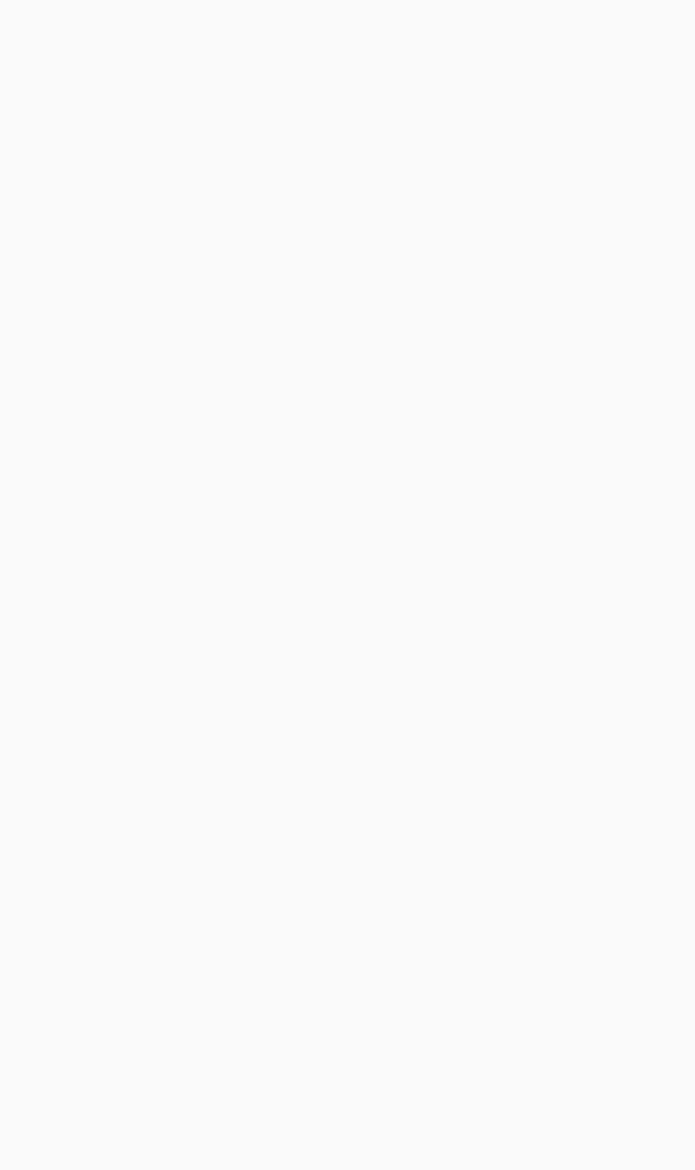
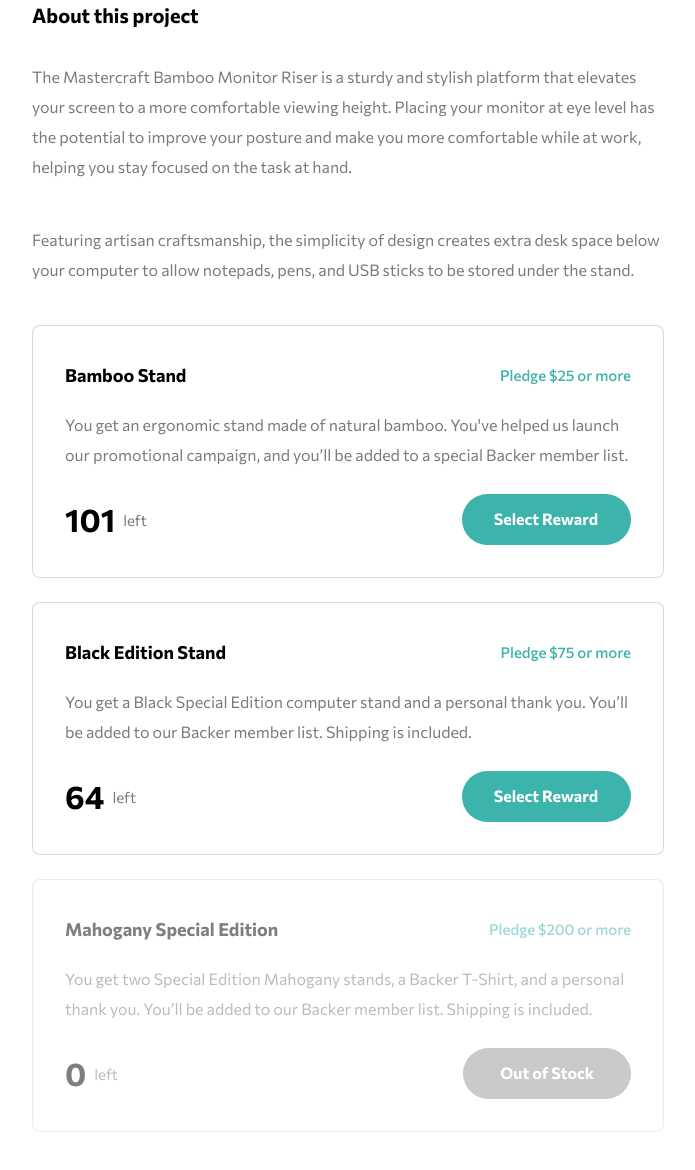
Before and after one commit to ionStici/crowdfunding-product-page, a website with bundled scripts: page index.html in a window 1280 px wide. Shown: the part 874-2044 px from the top of the page, without its empty margins (292-987 px from the left). Before the commit the page ends 1304 px from the top, so only its background shows below. Built offline with nearby package versions, Linux system fonts and the light colour scheme.

Commit message:
Add about section

```diff
--- a/index.html
+++ b/index.html
@@ -73,41 +73,68 @@
             </div>
         </section>
 
-        <section style="margin-bottom: 500px;"></section>
+        <section class="about">
+            <div class="about__container">
+                <div class="about__content-wrapper">
+                    <h2 class="h2 u-about-h2-margin-bottom">About this project</h2>
+                    <p class="p">The Mastercraft Bamboo Monitor Riser is a sturdy and stylish platform that elevates your screen to a more comfortable viewing height. Placing your monitor at eye level has the potential to improve your posture and make you more comfortable while at work, helping you stay focused on the task at hand.</p>
+                    <br>
+                    <p class="p">Featuring artisan craftsmanship, the simplicity of design creates extra desk space below your computer to allow notepads, pens, and USB sticks to be stored under the stand.</p>
+                </div>
+
+                <div class="about__box">
+                    <div class="about__box__heading-wrapper">
+                        <h3 class="about__h3">Bamboo Stand</h3>
+                        <p class="about__price">Pledge $25 or more</p>
+                    </div>
+                    <p class="p">You get an ergonomic stand made of natural bamboo. You've helped us launch our promotional campaign, and you’ll be added to a special Backer member list.</p>
+                    <div class="about__btn-wrapper">
+                        <div class="about__box__num-box">
+                            <p class="about__box__num">101</p>
+                            <p class="about__box__left">left</p>
+                        </div>
+                        <button class="btn">Select Reward</button>
+                    </div>
+                </div>
+
+                <div class="about__box">
+                    <div class="about__box__heading-wrapper">
+                        <h3 class="about__h3">Black Edition Stand</h3>
+                        <p class="about__price">Pledge $75 or more</p>
+                    </div>
+                    <p class="p">You get a Black Special Edition computer stand and a personal thank you. You’ll be added to our Backer member list. Shipping is included.</p>
+                    <div class="about__btn-wrapper">
+                        <div class="about__box__num-box">
+                            <p class="about__box__num">64</p>
+                            <p class="about__box__left">left</p>
+                        </div>
+                        <button class="btn">Select Reward</button>
+                    </div>
+                </div>
+
+                <div class="about__box about__box--inactive">
+                    <div class="about__box__heading-wrapper">
+                        <h3 class="about__h3">Mahogany Special Edition</h3>
+                        <p class="about__price">Pledge $200 or more</p>
+                    </div>
+                    <p class="p">You get two Special Edition Mahogany stands, a Backer T-Shirt, and a personal thank you. You’ll be added to our Backer member list. Shipping is included.</p>
+                    <div class="about__btn-wrapper">
+                        <div class="about__box__num-box">
+                            <p class="about__box__num">0</p>
+                            <p class="about__box__left">left</p>
+                        </div>
+                        <button class="btn">Out of Stock</button>
+                    </div>
+                </div>
+            </div>
+        </section>
+
+
     </main>
 
 
 
     <div style="display: none;">
-  About this project
-
-  The Mastercraft Bamboo Monitor Riser is a sturdy and stylish platform that elevates your screen
-  to a more comfortable viewing height. Placing your monitor at eye level has the potential to improve
-  your posture and make you more comfortable while at work, helping you stay focused on the task at hand.
-
-  Featuring artisan craftsmanship, the simplicity of design creates extra desk space below your computer
-  to allow notepads, pens, and USB sticks to be stored under the stand.
-
-  Bamboo Stand
-  Pledge $25 or more
-  You get an ergonomic stand made of natural bamboo. You've helped us launch our promotional campaign, and
-  you’ll be added to a special Backer member list.
-  101 left
-  Select Reward
-
-  Black Edition Stand
-  Pledge $75 or more
-  You get a Black Special Edition computer stand and a personal thank you. You’ll be added to our Backer
-  member list. Shipping is included.
-  64 left
-  Select Reward
-
-  Mahogany Special Edition
-  Pledge $200 or more
-  You get two Special Edition Mahogany stands, a Backer T-Shirt, and a personal thank you. You’ll be added
-  to our Backer member list. Shipping is included.
-  0 left
-  Out of Stock
 
   <!-- Selection modal start -->
 
--- /dev/null
+++ b/src/css/_about.scss
@@ -0,0 +1,155 @@
+.about {
+    max-width: 778px;
+    margin: 0 auto;
+    padding-bottom: 76px;
+
+    @media only screen and (min-width: 600px) {
+        padding-bottom: 124px;
+    }
+
+    &__container {
+        background: #ffffff;
+        border: 1px solid rgba(0, 0, 0, 0.0497193);
+        border-radius: 8px;
+        padding: 40px 24px 40px 24px;
+        margin: 0 24px;
+
+        @media only screen and (min-width: 600px) {
+            padding: 48px;
+        }
+    }
+
+    &__content-wrapper {
+        margin-bottom: 35px;
+
+        @media only screen and (min-width: 600px) {
+            margin-bottom: 40px;
+        }
+    }
+
+    &__box {
+        background: #ffffff;
+        border: 1px solid rgba(0, 0, 0, 0.15);
+        border-radius: 8px;
+        padding: 24px;
+
+        @media only screen and (min-width: 600px) {
+            padding: 38px 32px 32px 32px;
+        }
+
+        &--inactive {
+            opacity: 0.5;
+        }
+
+        &:not(:last-child) {
+            margin-bottom: 24px;
+        }
+
+        &__num-box {
+            display: flex;
+            align-items: center;
+            margin-bottom: 24px;
+
+            @media only screen and (min-width: 600px) {
+                margin-bottom: 0;
+            }
+        }
+
+        &__num {
+            font-weight: 700;
+            font-size: 32px;
+            line-height: 39px;
+            color: #000000;
+            margin-right: 8px;
+        }
+
+        &__left {
+            font-weight: 400;
+            font-size: 15px;
+            line-height: 18px;
+            color: #7a7a7a;
+        }
+
+        &__heading-wrapper {
+            @media only screen and (min-width: 600px) {
+                display: flex;
+                align-items: center;
+                justify-content: space-between;
+                margin-bottom: 24px;
+            }
+        }
+    }
+
+    &__h3 {
+        font-weight: 700;
+        font-size: 14px;
+        line-height: 17px;
+        color: #000000;
+        margin-bottom: 8px;
+
+        @media only screen and (min-width: 600px) {
+            font-size: 18px;
+            line-height: 22px;
+            margin-bottom: 0;
+        }
+    }
+
+    &__price {
+        font-weight: 500;
+        font-size: 14px;
+        line-height: 17px;
+        color: #3cb3ab;
+        margin-bottom: 24px;
+
+        @media only screen and (min-width: 600px) {
+            font-size: 15px;
+            line-height: 18px;
+            margin-bottom: 0;
+        }
+    }
+
+    .p {
+        margin-bottom: 24px;
+
+        @media only screen and (min-width: 600px) {
+            line-height: 30px;
+        }
+    }
+
+    &__btn-wrapper {
+        @media only screen and (min-width: 600px) {
+            display: flex;
+            align-items: center;
+            justify-content: space-between;
+        }
+    }
+
+    .btn {
+        padding: 15px 33px 16px 32px;
+    }
+
+    &__box--inactive .btn {
+        padding: 15px 37px 16px 37px;
+        background-color: rgba(47, 47, 47, 0.5);
+
+        &:hover {
+            cursor: not-allowed;
+        }
+
+        &:active {
+            transform: revert;
+        }
+    }
+}
+
+// UTILITIES
+
+.u-about-h2-margin-bottom {
+    margin-bottom: 24px;
+
+    @media only screen and (min-width: 600px) {
+        margin-bottom: 35px;
+    }
+}
+
+// END
--- a/src/css/_back.scss
+++ b/src/css/_back.scss
@@ -1,5 +1,5 @@
 .back {
-    max-width: 730px;
+    max-width: 778px;
     margin: 0 auto;
     margin-top: -56px;
     margin-bottom: 24px;
--- a/src/css/_base.scss
+++ b/src/css/_base.scss
@@ -29,6 +29,18 @@
         padding: 0;
         font-size: 28px;
         line-height: 34px;
+    }
+}
+
+.h2 {
+    font-weight: 700;
+    font-size: 18px;
+    line-height: 22px;
+    color: #000000;
+
+    @media only screen and (min-width: 600px) {
+        font-size: 20px;
+        line-height: 24px;
     }
 }
 
--- a/src/css/_sum.scss
+++ b/src/css/_sum.scss
@@ -3,7 +3,7 @@
 }
 
 .sum {
-    max-width: 730px;
+    max-width: 778px;
     margin: 0 auto;
     margin-bottom: 24px;
 
--- a/src/css/main.scss
+++ b/src/css/main.scss
@@ -2,3 +2,4 @@
 @import 'header-nav';
 @import 'back';
 @import 'sum';
+@import 'about';
```
Also changed, not shown: src/css/style.css.
